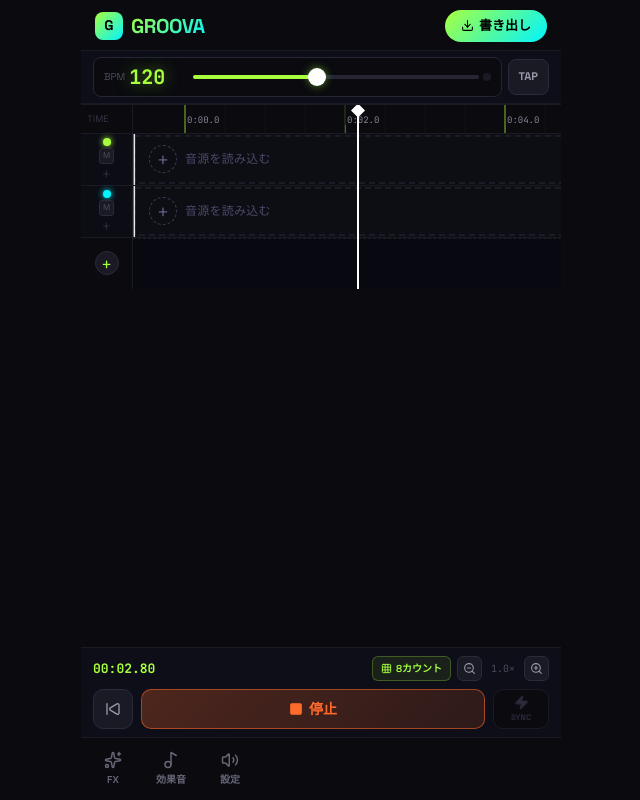
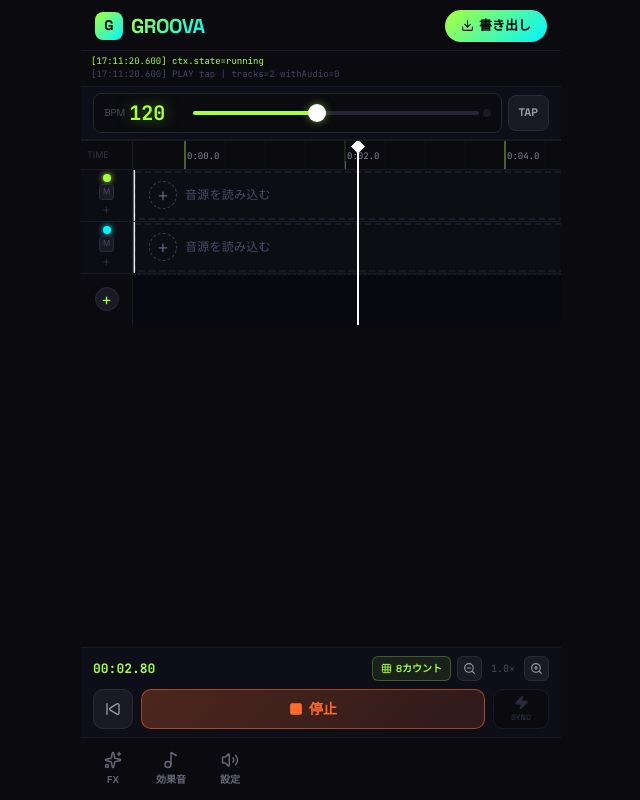
Before and after one commit to ttttt333/groova, a React (Vite) app in the folder packages/web/: page / in a window 1280 px wide. Both pictures are taken after a click on the button "再生". Shown: the whole page, without its empty margins (319-959 px from the left). Built offline with nearby package versions, Linux system fonts and the light colour scheme.

Commit message:
debug: add on-screen debug log panel for iOS audio diagnosis

```diff
--- a/packages/web/src/web/lib/audioEngine.ts
+++ b/packages/web/src/web/lib/audioEngine.ts
@@ -70,6 +70,11 @@ class AudioEngine {
    * 非同期処理の中でContextが確実にrunning状態になるまで待つ。
    * タップ外から呼んでもOK（suspendedのままの場合はresumeを試みる）。
    */
+  getContextState(): string {
+    if (!this.ctx) return "none";
+    return this.ctx.state;
+  }
+
   async ensureRunning(): Promise<AudioContext> {
     const ctx = this.getContext();
     if (ctx.state !== "running") {
--- a/packages/web/src/web/pages/index.tsx
+++ b/packages/web/src/web/pages/index.tsx
@@ -25,16 +25,25 @@ export default function GROOVAApp() {
 
   const [sheet, setSheet] = useState<BottomSheet>(null);
   const [syncFlash, setSyncFlash] = useState(false);
+  const [debugLog, setDebugLog] = useState<string[]>([]);
+
+  const addLog = (msg: string) => {
+    const time = new Date().toISOString().slice(11, 23);
+    setDebugLog(prev => [`[${time}] ${msg}`, ...prev].slice(0, 8));
+  };
 
   const handlePlay = () => {
     if (isPlaying) {
       audioEngine.stop();
       setIsPlaying(false);
+      addLog("STOP");
     } else {
-      // iOS: async禁止。タップの同期コンテキストのまま全処理を実行する。
-      // awaitを使うとiOSがユーザータップとみなさなくなりAudioContextがアンロックされない。
-      audioEngine.unlockContext(); // 同期: suspend解除 + 無音バッファ再生
-      audioEngine.play(playheadTime); // play()内部でsuspended対応済み
+      const tracksWithAudio = tracks.filter(t => t.audioBuffer);
+      addLog(`PLAY tap | tracks=${tracks.length} withAudio=${tracksWithAudio.length}`);
+      audioEngine.unlockContext();
+      const ctxState = audioEngine.getContextState();
+      addLog(`ctx.state=${ctxState}`);
+      audioEngine.play(playheadTime);
       setIsPlaying(true);
     }
   };
@@ -134,6 +143,25 @@ export default function GROOVAApp() {
           書き出し
         </button>
       </header>
+
+      {/* ── DEBUG PANEL (一時的) ── */}
+      {debugLog.length > 0 && (
+        <div
+          style={{
+            background: "#0a0a0f",
+            borderBottom: "1px solid #1a1a24",
+            padding: "4px 10px",
+            flexShrink: 0,
+          }}
+          onClick={() => setDebugLog([])}
+        >
+          {debugLog.map((l, i) => (
+            <div key={i} style={{ fontFamily: "JetBrains Mono, monospace", fontSize: 9, color: i === 0 ? "#a8ff3e" : "#444466", lineHeight: 1.5 }}>
+              {l}
+            </div>
+          ))}
+        </div>
+      )}
 
       {/* ── Master BPM bar ── */}
       <MasterBpmBar onSync={handleSync} syncFlash={syncFlash} />
```
